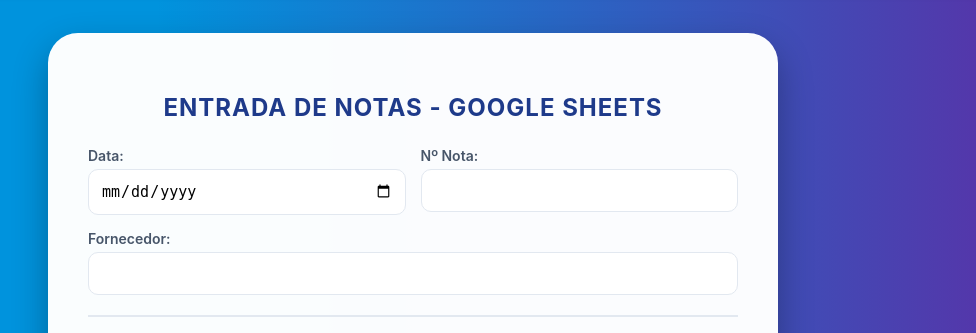
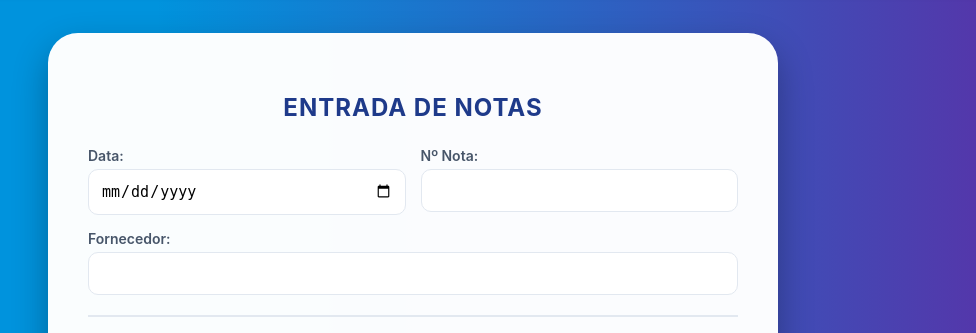
Before and after one commit to HenriqueNunes-2008/Notas_Fiscais, a Flask app: page / in a window 1280 px wide. Shown: the part 127-460 px from the top of the page, without its empty margins (227-1203 px from the left). Run offline with Flask 3, Linux system fonts and the light colour scheme.

Commit message:
Update index.html for notes entry and styling

```diff
--- a/templates/index.html
+++ b/templates/index.html
@@ -3,7 +3,7 @@
 <head>
     <meta charset="UTF-8">
     <meta name="viewport" content="width=device-width, initial-scale=1.0">
-    <title>Sistema Almoxarifado - Google Sheets Sync</title>
+    <title>Sistema Almoxarifado - Notas Fiscais</title>
     <style>
         /* Configuração do Fundo com Gradiente */
         body {
@@ -171,7 +171,7 @@
     </div>
 
     <div class="form-container">
-        <h2>Entrada de Notas - Google Sheets</h2>
+        <h2>Entrada de Notas</h2>
 
         <div id="status-message"></div>
 
@@ -301,13 +301,13 @@
         .catch(error => {
             console.error("Erro:", error);
             statusDiv.style.display = 'block';
-            statusDiv.innerText = "Erro ao conectar com o servidor.";
+            statusDiv.innerText = "❌ Erro ao conectar com o servidor.";
             statusDiv.style.backgroundColor = '#f8d7da';
             statusDiv.style.color = '#721c24';
         })
         .finally(() => {
             btn.disabled = false;
-            btn.innerText = "FINALIZAR E SALVAR NA NUVEM";
+            btn.innerText = "🚀 FINALIZAR E SALVAR NA NUVEM";
         });
     });
 </script>
```
